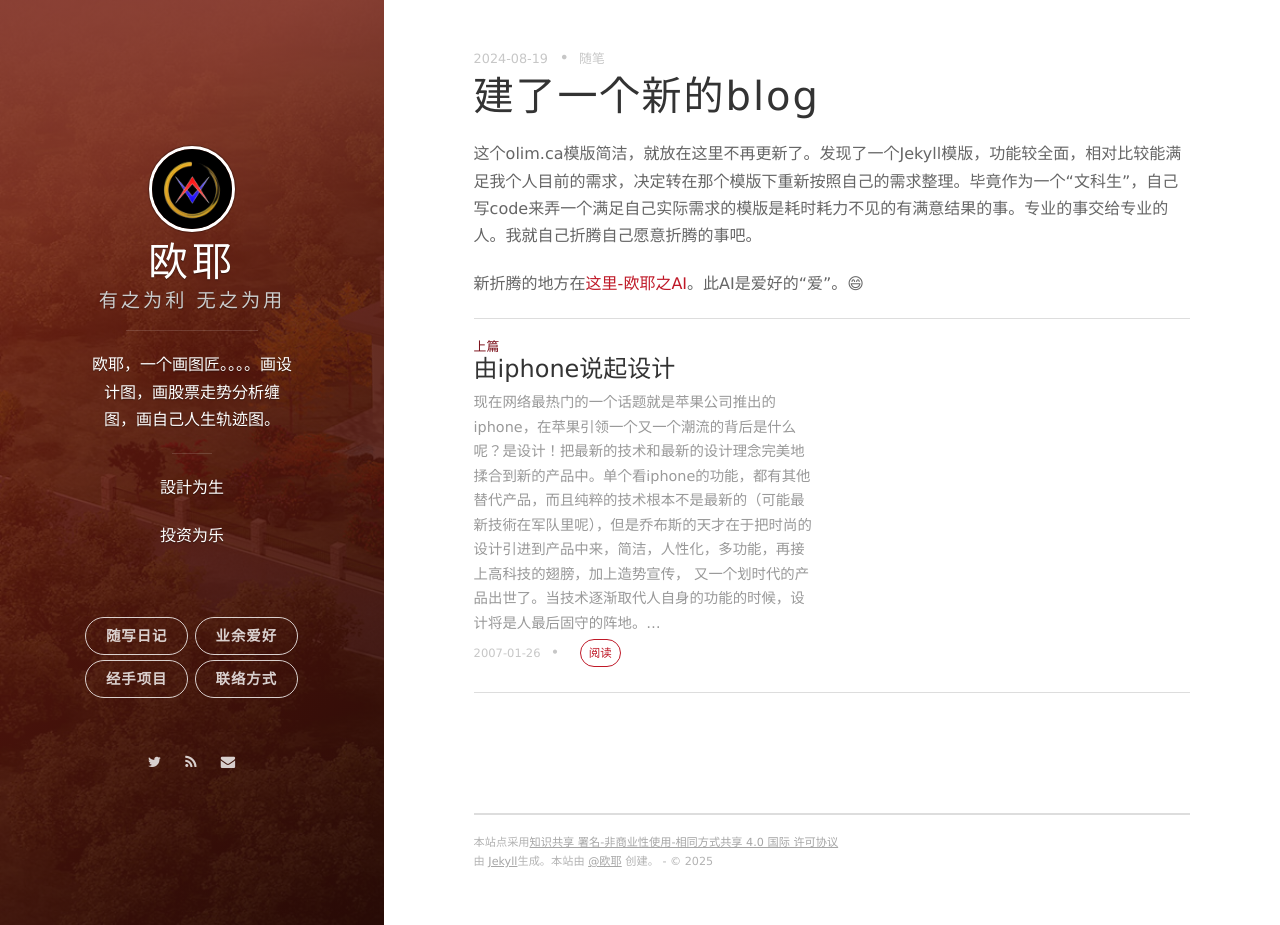
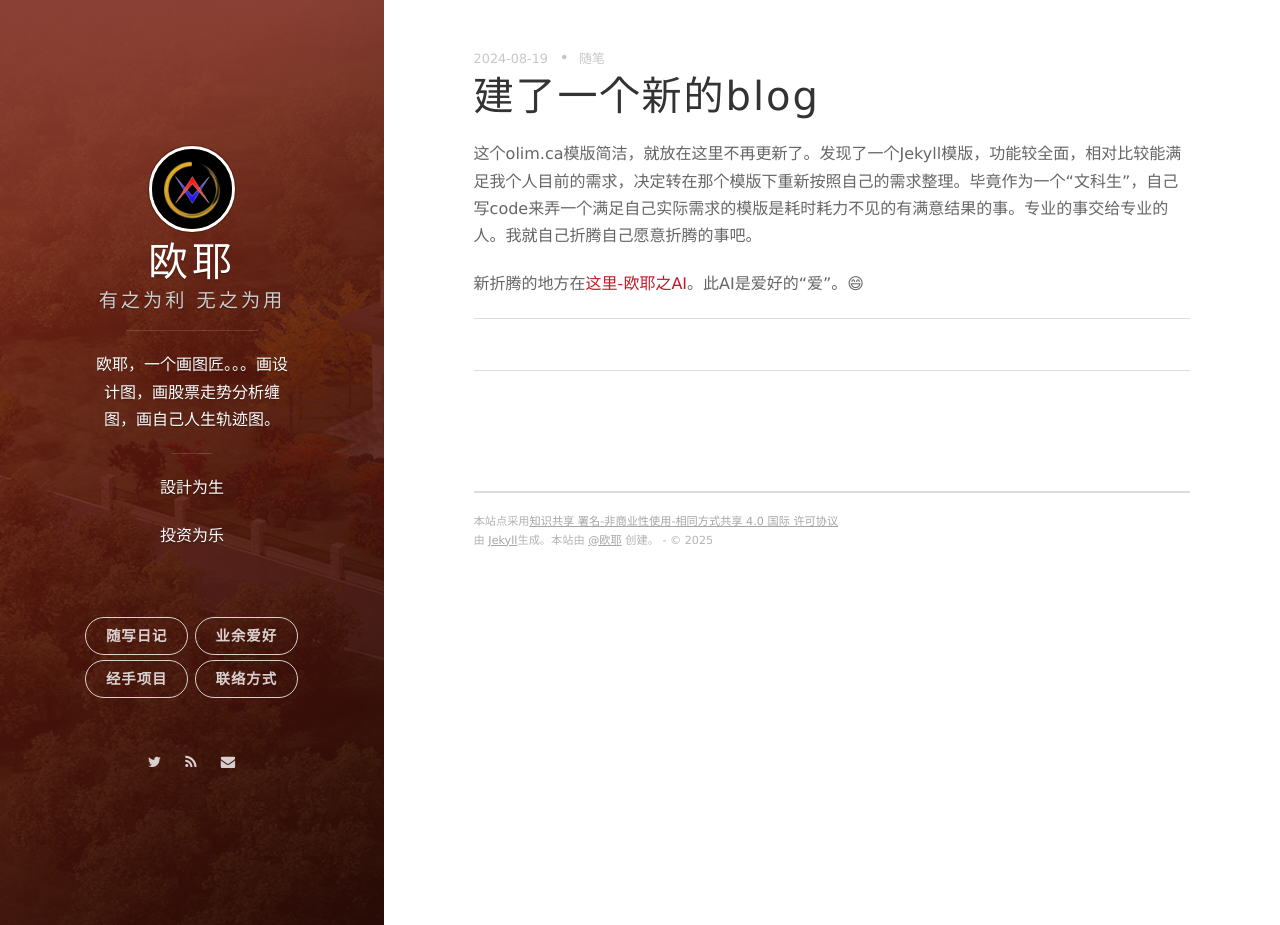
Before and after one commit to olimwei/olimwei.github.io, a Jekyll site: the page built from _posts/2024-8-19-create-a-new-site.md, in a window 1280 px wide and 925 px high. Built offline with Jekyll 4.4.1, drawn with Linux system fonts in a browser that asks for light colours; nearby versions of some CDN libraries; comment, search, counter and statistics services are not loaded; some of the changed lines change nothing that is shown.

Commit message:
20250601

```diff
--- a/_config.yml
+++ b/_config.yml
@@ -2,10 +2,10 @@
 title: 欧耶
 subtitle: 有之为利 无之为用
 welcome_message: <p><a href="https://project.olim.ca">設計为生</a></p><p><a href="https://money.olim.ca">投资为乐</a></p>
-description: 欧耶，一个画图匠。。。。画设计图，画股票走势分析缠图，画自己人生轨迹图。
-creator: <a href="http://olim.ca">@欧耶</a>
+description: 欧耶，一个画图匠。。。画设计图，画股票走势分析缠图，画自己人生轨迹图。
+creator: <a href="https://olim.ca">@欧耶</a>
 
-url: "http://olim.ca"
+url: "https://olim.ca"
 
 permalink: /:year/:month/:title/
 
@@ -23,7 +23,7 @@ blog_button:
 # Navigation buttons in the front page.
 nav:
     - {title: 业余爱好, description: 欧耶(olim)平常的娱乐, url: '/hobby/'}
-    - {title: 经手项目, description: 欧耶(olim)做过的一些工程, url: 'http://project.olim.ca'}
+    - {title: 经手项目, description: 欧耶(olim)做过的一些工程, url: 'https://project.olim.ca'}
     - {title: 联络方式, description:  欧耶(olim)的一些联系方式, url: '/contact/'}
     # - {title: Another Button, description: A button, url: 'http://example.com'}
 
--- a/_posts/2007-01-26-about iphone.md
+++ /dev/null
@@ -1,7 +0,0 @@
----
-layout: post
-title: 由iphone说起设计
----
-现在网络最热门的一个话题就是苹果公司推出的iphone，在苹果引领一个又一个潮流的背后是什么呢？是设计！把最新的技术和最新的设计理念完美地揉合到新的产品中。单个看iphone的功能，都有其他替代产品，而且纯粹的技术根本不是最新的（可能最新技術在军队里呢），但是乔布斯的天才在于把时尚的设计引进到产品中来，简洁，人性化，多功能，再接上高科技的翅膀，加上造势宣传， 又一个划时代的产品出世了。
-
-当技术逐渐取代人自身的功能的时候，设计将是人最后固守的阵地。
```
Also changed, not shown: README.md.
